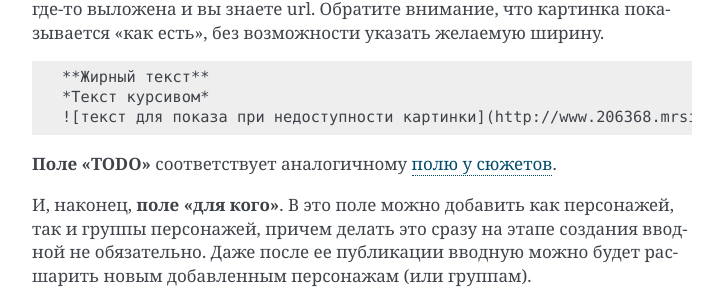
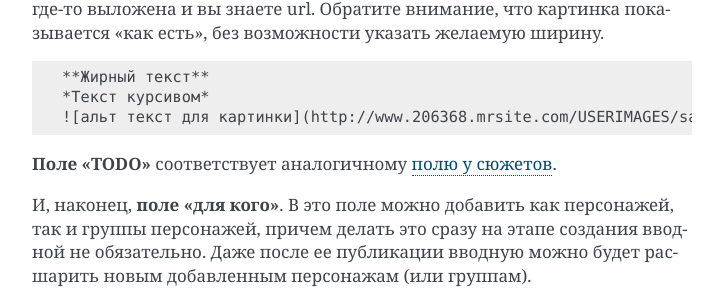
Before and after one commit to joinrpg/joinrpg-docs, a Sphinx documentation site: the page built from docs/plot/creating-input.md, in a window 1280 px wide and 900 px high, scrolled down 645 px. Shown: the part 192-492 px from the top of the window, without its empty margins (388-1111 px from the left). Built offline with Sphinx 7.4.7, drawn with Linux system fonts in a browser that asks for light colours.

Commit message:
Update creating-input.md

```diff
--- a/docs/plot/creating-input.md
+++ b/docs/plot/creating-input.md
@@ -15,7 +15,7 @@
 
     **Жирный текст**
     *Текст курсивом*
-    ![текст для показа при недоступности картинки](http://www.206368.mrsite.com/USERIMAGES/sample(1).jpg)
+    ![альт текст для картинки](http://www.206368.mrsite.com/USERIMAGES/sample(1).jpg)
 
 **Поле «TODO»** соответствует аналогичному [полю у сюжетов](http://docs.joinrpg.ru/ru/latest/plot/creating-plot.html#todo).
 
```
